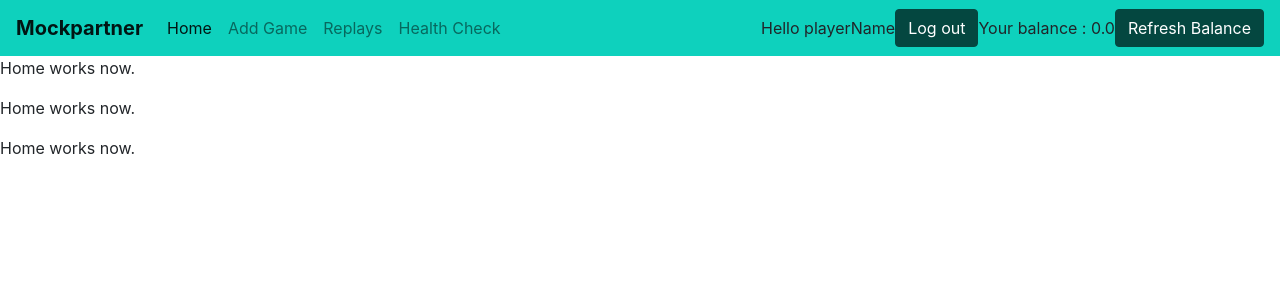
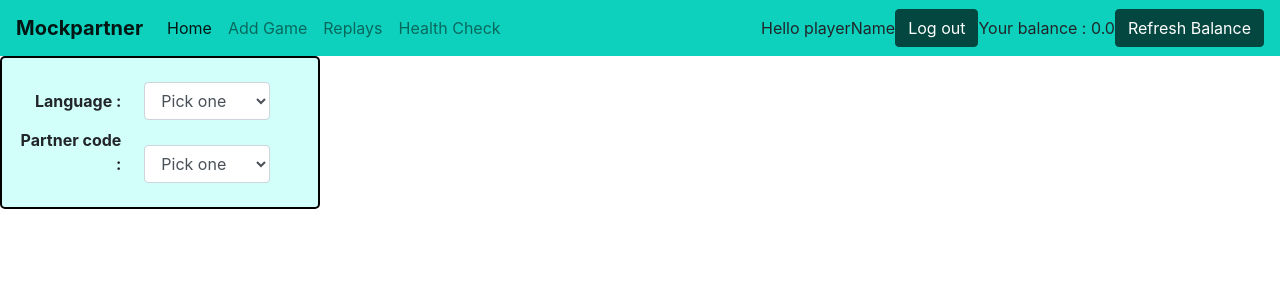
Before and after one commit to MuthuPillai19/Mockpartner, an Angular app: page /home in a window 1280 px wide. Shown: the top 300 px of the page. Built offline with nearby package versions, Linux system fonts and the light colour scheme.

Commit message:
Added the functionality for getting language code and Partner code.

```diff
--- a/src/app/home/home.component.html
+++ b/src/app/home/home.component.html
@@ -1,9 +1 @@
-<div>
-    <p>Home works now.</p>
-</div>
-<div>
-    <p>Home works now.</p>
-</div>
-<div>
-    <p>Home works now.</p>
-</div>
+<app-paramselector></app-paramselector>
--- a/src/app/home/paramselector/paramselector.component.css
+++ b/src/app/home/paramselector/paramselector.component.css
@@ -0,0 +1,18 @@
+.topParamSelector {
+    padding: 1em;
+    border: 2px solid #000;
+    border-radius: 5px;
+    display: inline-block;
+    background-color: #d3fffa
+}
+
+.custom-form-label{
+    text-align: right;
+    font-weight: bold;
+    padding-left: 0%;
+}
+
+.labelSelectDiv{
+    display: inline-block;
+    padding: 0.5em;
+}
--- a/src/app/home/paramselector/paramselector.component.html
+++ b/src/app/home/paramselector/paramselector.component.html
@@ -1,3 +1,20 @@
-<p>
-  paramselector works!
-</p>
+<div class="topParamSelector col-xs-3 col-lg-3">
+  <div>
+    <label class="col-xs-6 col-lg-5 custom-form-label">Language : </label>
+    <div class="col-xs-5 col-lg-6 labelSelectDiv">
+      <select id="languagesList" class="form-control">
+        <option selected = "" value="-1">Pick one</option>
+        <option *ngFor = "let lang of languages" value="{{lang}}">{{lang}}</option>
+      </select>
+    </div>
+  </div>
+  <div>
+    <label class="col-xs-6 col-lg-5 custom-form-label">Partner code : </label>
+    <div class="col-xs-5 col-lg-6 labelSelectDiv">
+      <select id="partnerCodeList" class="form-control">
+          <option selected = "" value="-1">Pick one</option>
+          <option *ngFor = "let partnerCode of partnerCodes" value="{{partnerCode}}">{{partnerCode}}</option>
+      </select>
+    </div>
+  </div>
+</div>
--- a/src/app/home/paramselector/paramselector.component.ts
+++ b/src/app/home/paramselector/paramselector.component.ts
@@ -6,6 +6,8 @@ import { Component, OnInit } from '@angular/core';
   styleUrls: ['./paramselector.component.css']
 })
 export class ParamselectorComponent implements OnInit {
+  languages = ["en_US", "en_GB", "fr_CA", "bg_BG", "it_IT"];
+  partnerCodes = ["mockpartner", "mockpartner2", "mockpartner3", "mockpartner4"];
 
   constructor() { }
 
```
